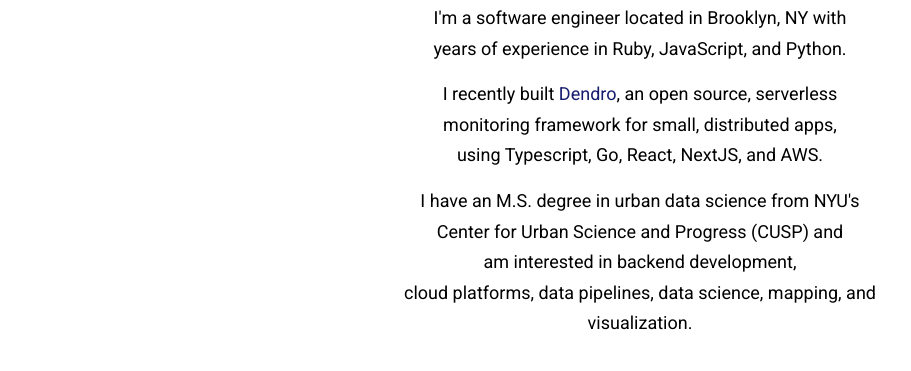
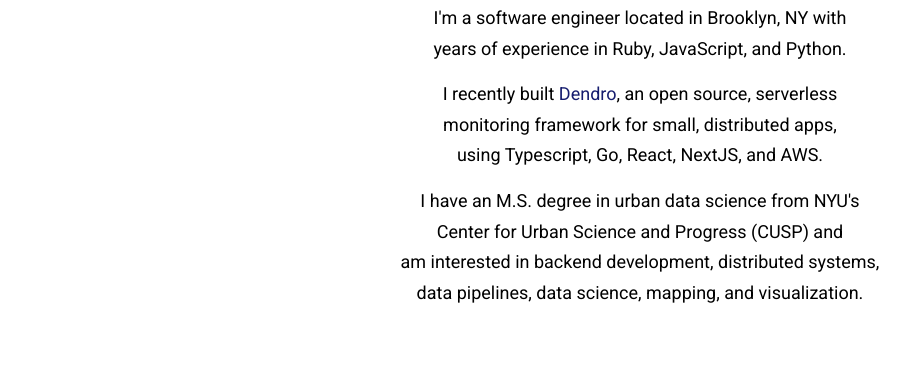
Before and after one commit to nlicalzi/nlicalzi.github.io, a plain HTML site: page index.html in a window 1280 px wide. Shown: the part 429-800 px from the top of the page, without its empty margins (0-911 px from the left). Drawn offline with Linux system fonts and the light colour scheme.

Commit message:
Update index.html

```diff
--- a/index.html
+++ b/index.html
@@ -41,7 +41,7 @@
       <p>I'm a software engineer located in Brooklyn, NY with<br>years of experience in Ruby, JavaScript, and Python.</p>
       <p>I recently built <a class="dendro" href="https://getdendro.com/">Dendro</a>, an open source, serverless<br>monitoring framework for small, distributed apps,<br>
         using Typescript, Go, React, NextJS, and AWS.</p>
-      <p>I have an M.S. degree in urban data science from NYU's<br>Center for Urban Science and Progress (CUSP) and<br>am interested in backend development,<br>cloud platforms, data pipelines, data science, mapping, and visualization.</p>
+      <p>I have an M.S. degree in urban data science from NYU's<br>Center for Urban Science and Progress (CUSP) and<br>am interested in backend development, distributed systems,<br>data pipelines, data science, mapping, and visualization.</p>
 
     </section>
     <section id="dendro" class="flexbox horz-center">
```
